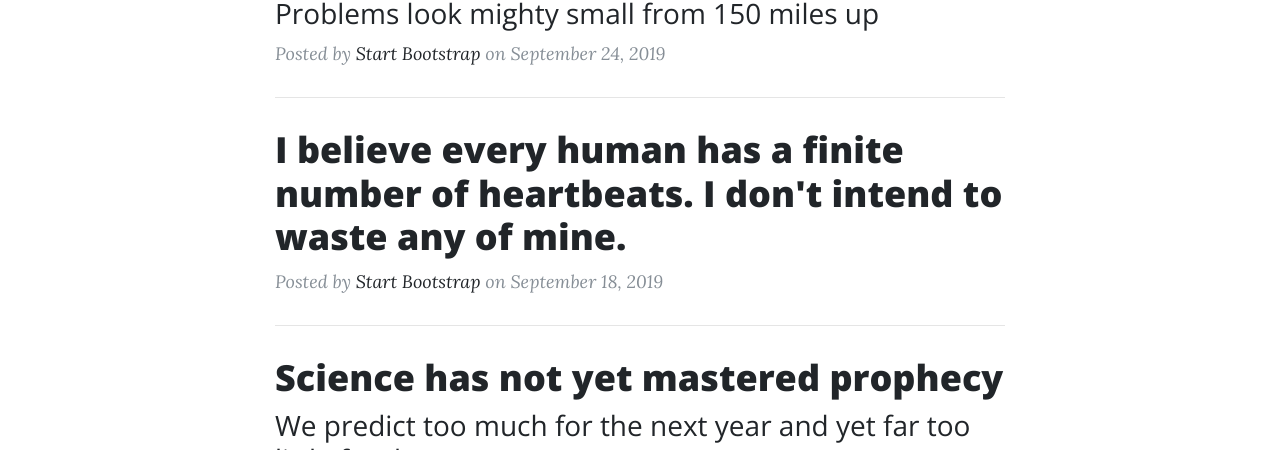
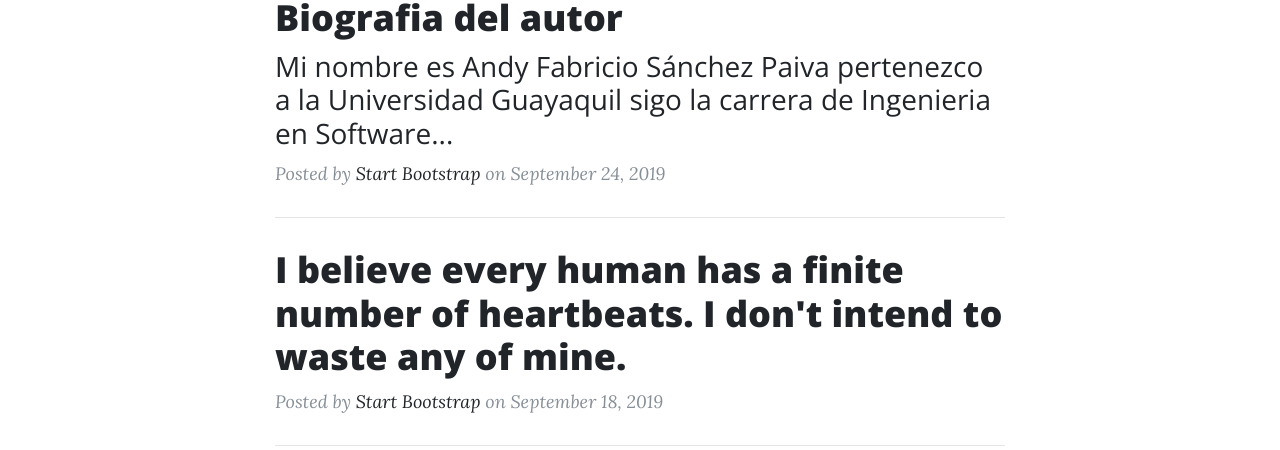
Before and after one commit to Andysp000/p., a website: page index.html in a window 1280 px wide. Shown: the part 712-1162 px from the top of the page. Drawn offline with nearby package versions, Linux system fonts and the light colour scheme.

Commit message:
Update index.html

```diff
--- a/index.html
+++ b/index.html
@@ -59,7 +59,7 @@
       <div class="row">
         <div class="col-lg-8 col-md-10 mx-auto">
           <div class="site-heading">
-            <h1>ANDY SANCHEZ</h1>
+            <h1>ANDY SANCHEZ PAIVA</h1>
             <span class="subheading">Mi Pagina Web Personal</span>
           </div>
         </div>
@@ -74,10 +74,10 @@
         <div class="post-preview">
           <a href="post.html">
             <h2 class="post-title">
-              Man must explore, and this is exploration at its greatest
+              Biografia del autor
             </h2>
             <h3 class="post-subtitle">
-              Problems look mighty small from 150 miles up
+              Mi nombre es Andy Fabricio Sánchez Paiva pertenezco a la Universidad Guayaquil sigo la carrera de Ingenieria en Software...
             </h3>
           </a>
           <p class="post-meta">Posted by
```
